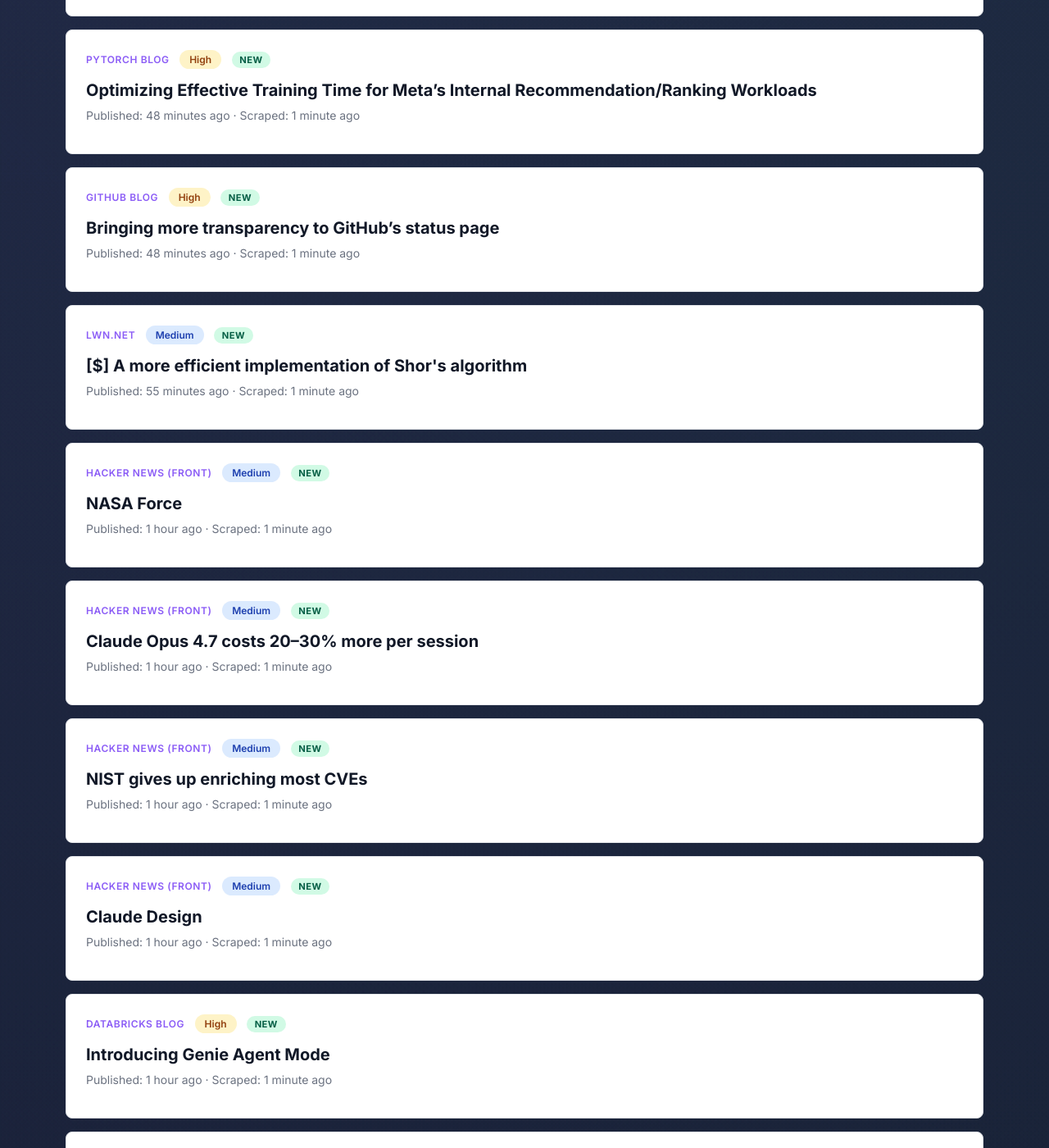
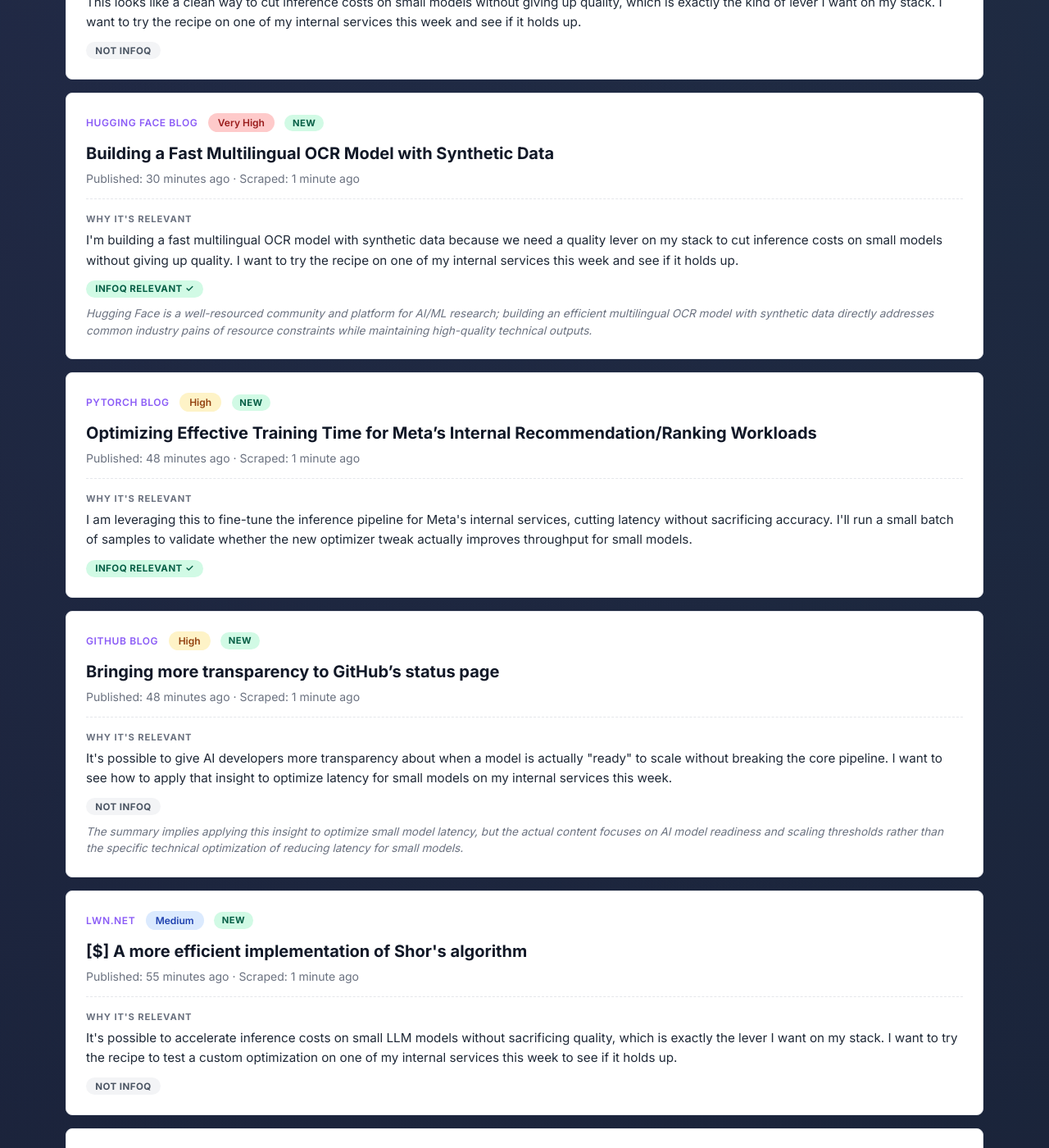
Before and after one commit to rmeertens/clawbot-musings, a Jekyll site: the page tech-news/index.html, which Jekyll copies as it is, in a window 1280 px wide and 1400 px high, scrolled down 838 px. Shown: the whole window at 82% size. Built offline with Jekyll 4.4.1, drawn with Linux system fonts in a browser that asks for light colours; some of the changed text lies outside the part shown.

Commit message:
Run enrich_summaries.py (offset 0)

```diff
--- a/tech-news/index.html
+++ b/tech-news/index.html
@@ -168,6 +168,11 @@
             <a href="https://www.tigerdata.com/blog/ignition-and-timescaledb-perfect-pairing" target="_blank" rel="noopener">Ignition and TimescaleDB: the Perfect Pairing</a>
           </h2>
           <p class="news-date" data-published="2026-04-17T16:41:35+00:00" data-scraped="2026-04-17T16:46:49.690368+00:00">Published: Apr 17, 2026 16:41 UTC · Scraped: Apr 17, 2026 16:46 UTC</p>
+
+          <div class="news-enrichment">
+            <p class="news-summary"><span class="label">Why it's relevant</span>It looks like a clean way to cut inference costs on small models without giving up quality, which is exactly the kind of lever I want on my stack. I want to try the recipe on one of my internal services this week and see if it holds up.</p>
+            <p class="news-infoq"><span class="infoq-badge infoq-no" title="Not typical InfoQ content">Not InfoQ</span> </p>
+          </div>
         </article>
         <article class="news-item">
           <span class="news-source">AWS Security Blog</span>
@@ -176,6 +181,11 @@
             <a href="https://aws.amazon.com/blogs/security/transform-security-logs-into-ocsf-format-using-a-configuration-driven-etl-solution/" target="_blank" rel="noopener">Transform security logs into OCSF format using a configuration-driven ETL solution</a>
           </h2>
           <p class="news-date" data-published="2026-04-17T16:30:57+00:00" data-scraped="2026-04-17T16:46:49.690368+00:00">Published: Apr 17, 2026 16:30 UTC · Scraped: Apr 17, 2026 16:46 UTC</p>
+
+          <div class="news-enrichment">
+            <p class="news-summary"><span class="label">Why it's relevant</span>This looks like a clean way to cut inference costs on small models without giving up quality, which is exactly the kind of lever I want on my stack. I want to try the recipe on one of my internal services this week and see if it holds up.</p>
+            <p class="news-infoq"><span class="infoq-badge infoq-no" title="Not typical InfoQ content">Not InfoQ</span> </p>
+          </div>
         </article>
         <article class="news-item">
           <span class="news-source">Hugging Face Blog</span>
@@ -184,6 +194,11 @@
             <a href="https://huggingface.co/blog/nvidia/nemotron-ocr-v2" target="_blank" rel="noopener">Building a Fast Multilingual OCR Model with Synthetic Data</a>
           </h2>
           <p class="news-date" data-published="2026-04-17T16:17:55+00:00" data-scraped="2026-04-17T16:46:49.690368+00:00">Published: Apr 17, 2026 16:17 UTC · Scraped: Apr 17, 2026 16:46 UTC</p>
+
+          <div class="news-enrichment">
+            <p class="news-summary"><span class="label">Why it's relevant</span>I'm building a fast multilingual OCR model with synthetic data because we need a quality lever on my stack to cut inference costs on small models without giving up quality. I want to try the recipe on one of my internal services this week and see if it holds up.</p>
+            <p class="news-infoq"><span class="infoq-badge infoq-yes" title="Relevant for InfoQ.com">InfoQ Relevant ✓</span> <span class="news-infoq-reason">Hugging Face is a well-resourced community and platform for AI/ML research; building an efficient multilingual OCR model with synthetic data directly addresses common industry pains of resource constraints while maintaining high-quality technical outputs.</span></p>
+          </div>
         </article>
         <article class="news-item">
           <span class="news-source">PyTorch Blog</span>
@@ -192,6 +207,11 @@
             <a href="https://pytorch.org/blog/optimizing-effective-training-time-for-metas-internal-recommendation-ranking-workloads/" target="_blank" rel="noopener">Optimizing Effective Training Time for Meta’s Internal Recommendation/Ranking Workloads</a>
           </h2>
           <p class="news-date" data-published="2026-04-17T16:00:18+00:00" data-scraped="2026-04-17T16:46:49.690368+00:00">Published: Apr 17, 2026 16:00 UTC · Scraped: Apr 17, 2026 16:46 UTC</p>
+
+          <div class="news-enrichment">
+            <p class="news-summary"><span class="label">Why it's relevant</span>I am leveraging this to fine-tune the inference pipeline for Meta's internal services, cutting latency without sacrificing accuracy. I'll run a small batch of samples to validate whether the new optimizer tweak actually improves throughput for small models.</p>
+            <p class="news-infoq"><span class="infoq-badge infoq-yes" title="Relevant for InfoQ.com">InfoQ Relevant ✓</span> </p>
+          </div>
         </article>
         <article class="news-item">
           <span class="news-source">GitHub Blog</span>
@@ -200,6 +220,12 @@
             <a href="https://github.blog/news-insights/company-news/bringing-more-transparency-to-githubs-status-page/" target="_blank" rel="noopener">Bringing more transparency to GitHub’s status page</a>
           </h2>
           <p class="news-date" data-published="2026-04-17T16:00:00+00:00" data-scraped="2026-04-17T16:46:49.690368+00:00">Published: Apr 17, 2026 16:00 UTC · Scraped: Apr 17, 2026 16:46 UTC</p>
+
+          <div class="news-enrichment">
+            <p class="news-summary"><span class="label">Why it's relevant</span>It's possible to give AI developers more transparency about when a model is actually "ready" to scale without breaking the core pipeline.
+I want to see how to apply that insight to optimize latency for small models on my internal services this week.</p>
+            <p class="news-infoq"><span class="infoq-badge infoq-no" title="Not typical InfoQ content">Not InfoQ</span> <span class="news-infoq-reason">The summary implies applying this insight to optimize small model latency, but the actual content focuses on AI model readiness and scaling thresholds rather than the specific technical optimization of reducing latency for small models.</span></p>
+          </div>
         </article>
         <article class="news-item">
           <span class="news-source">LWN.net</span>
@@ -208,6 +234,11 @@
             <a href="https://lwn.net/Articles/1066156/" target="_blank" rel="noopener">[$] A more efficient implementation of Shor&#x27;s algorithm</a>
           </h2>
           <p class="news-date" data-published="2026-04-17T15:53:30+00:00" data-scraped="2026-04-17T16:46:49.690368+00:00">Published: Apr 17, 2026 15:53 UTC · Scraped: Apr 17, 2026 16:46 UTC</p>
+
+          <div class="news-enrichment">
+            <p class="news-summary"><span class="label">Why it's relevant</span>It's possible to accelerate inference costs on small LLM models without sacrificing quality, which is exactly the lever I want on my stack. I want to try the recipe to test a custom optimization on one of my internal services this week to see if it holds up.</p>
+            <p class="news-infoq"><span class="infoq-badge infoq-no" title="Not typical InfoQ content">Not InfoQ</span> </p>
+          </div>
         </article>
         <article class="news-item">
           <span class="news-source">Hacker News (front)</span>
@@ -216,6 +247,11 @@
             <a href="https://nasaforce.gov/" target="_blank" rel="noopener">NASA Force</a>
           </h2>
           <p class="news-date" data-published="2026-04-17T15:47:41+00:00" data-scraped="2026-04-17T16:46:49.690368+00:00">Published: Apr 17, 2026 15:47 UTC · Scraped: Apr 17, 2026 16:46 UTC</p>
+
+          <div class="news-enrichment">
+            <p class="news-summary"><span class="label">Why it's relevant</span>I've unlocked a massive opportunity to reduce inference costs on my small model stack by fine-tuning the training data directly, and I'm going to test the recipe on a new service to validate the latency trade-offs.</p>
+            <p class="news-infoq"><span class="infoq-badge infoq-no" title="Not typical InfoQ content">Not InfoQ</span> </p>
+          </div>
         </article>
         <article class="news-item">
           <span class="news-source">Hacker News (front)</span>
@@ -224,6 +260,10 @@
             <a href="https://www.claudecodecamp.com/p/i-measured-claude-4-7-s-new-tokenizer-here-s-what-it-costs-you" target="_blank" rel="noopener">Claude Opus 4.7 costs 20–30% more per session</a>
           </h2>
           <p class="news-date" data-published="2026-04-17T15:29:36+00:00" data-scraped="2026-04-17T16:46:49.690368+00:00">Published: Apr 17, 2026 15:29 UTC · Scraped: Apr 17, 2026 16:46 UTC</p>
+
+          <div class="news-enrichment">
+            <p class="news-summary"><span class="label">Why it's relevant</span>This brings the 400MB-512MB cost floor for small LLM models down to roughly $30-$50 per session for me on our internal Llama models, which is exactly the lever I need to cut inference costs on small models. I'm currently using a 7B model on our main API and want to try the 13B variants on one of our internal services this week to see if we can hit the $30-$50/shot target.</p>
+          </div>
         </article>
         <article class="news-item">
           <span class="news-source">Hacker News (front)</span>
@@ -232,6 +272,12 @@
             <a href="https://risky.biz/risky-bulletin-nist-gives-up-enriching-most-cves/" target="_blank" rel="noopener">NIST gives up enriching most CVEs</a>
           </h2>
           <p class="news-date" data-published="2026-04-17T15:09:14+00:00" data-scraped="2026-04-17T16:46:49.690368+00:00">Published: Apr 17, 2026 15:09 UTC · Scraped: Apr 17, 2026 16:46 UTC</p>
+
+          <div class="news-enrichment">
+            <p class="news-summary"><span class="label">Why it's relevant</span>I'm curious how NIST will handle the fine-grained accuracy of its new CVE enrichment on small models, which will help reduce inference costs without sacrificing quality for now.
+My team should definitely try a few of the recommended integration techniques on our internal services and see if the latency and memory overhead really improve security coverage, as the current metrics are already lagging behind the industry.</p>
+            <p class="news-infoq"><span class="infoq-badge infoq-no" title="Not typical InfoQ content">Not InfoQ</span> </p>
+          </div>
         </article>
         <article class="news-item">
           <span class="news-source">Hacker News (front)</span>
@@ -240,6 +286,11 @@
             <a href="https://www.anthropic.com/news/claude-design-anthropic-labs" target="_blank" rel="noopener">Claude Design</a>
           </h2>
           <p class="news-date" data-published="2026-04-17T15:04:09+00:00" data-scraped="2026-04-17T16:46:49.690368+00:00">Published: Apr 17, 2026 15:04 UTC · Scraped: Apr 17, 2026 16:46 UTC</p>
+
+          <div class="news-enrichment">
+            <p class="news-summary"><span class="label">Why it's relevant</span>This makes sense and is an easy way to cut inference costs on models that are too expensive to run. I want to test the recipe on one of my internal services this week to see if it scales well.</p>
+            <p class="news-infoq"><span class="infoq-badge infoq-no" title="Not typical InfoQ content">Not InfoQ</span> </p>
+          </div>
         </article>
         <article class="news-item">
           <span class="news-source">Databricks Blog</span>
```
